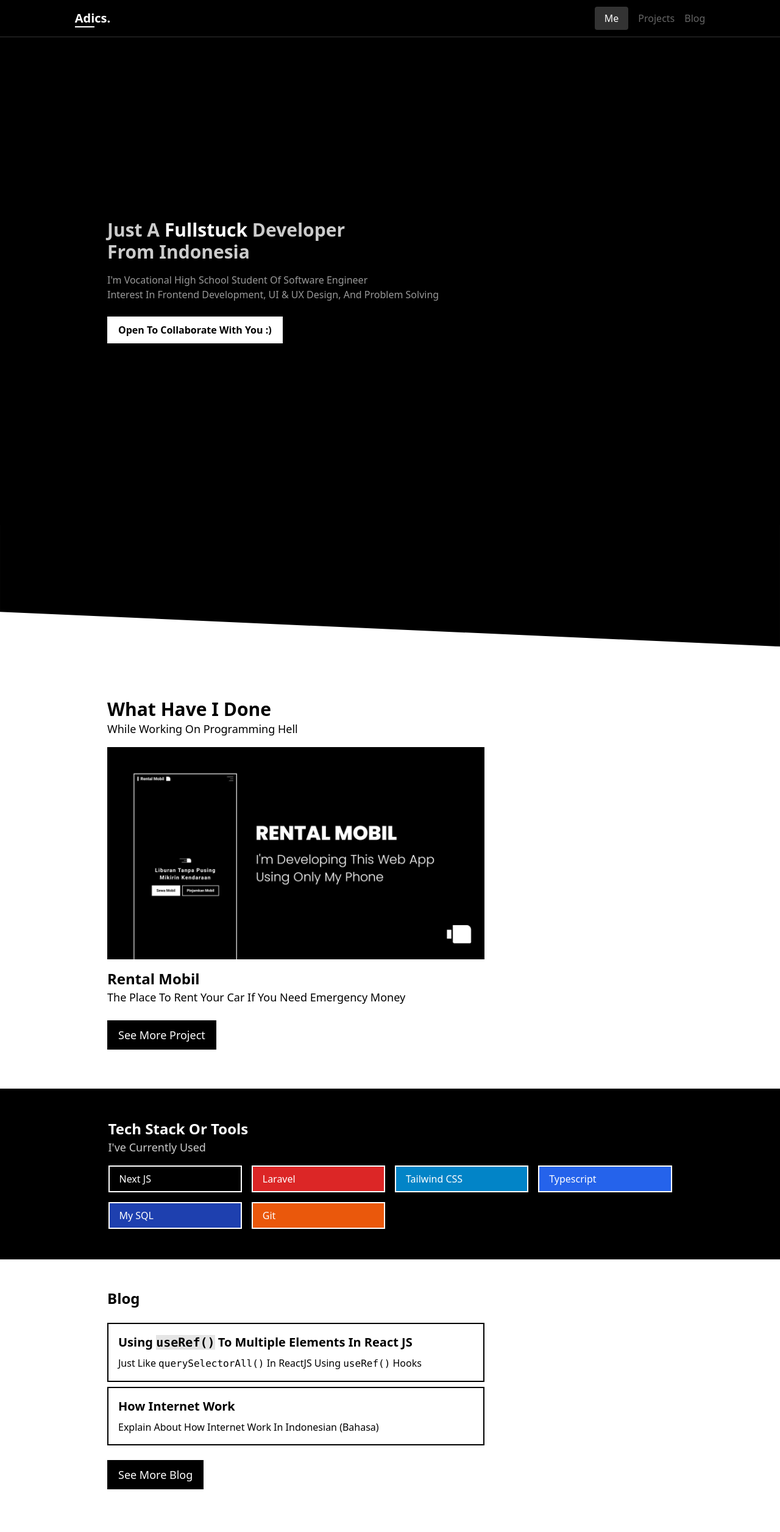
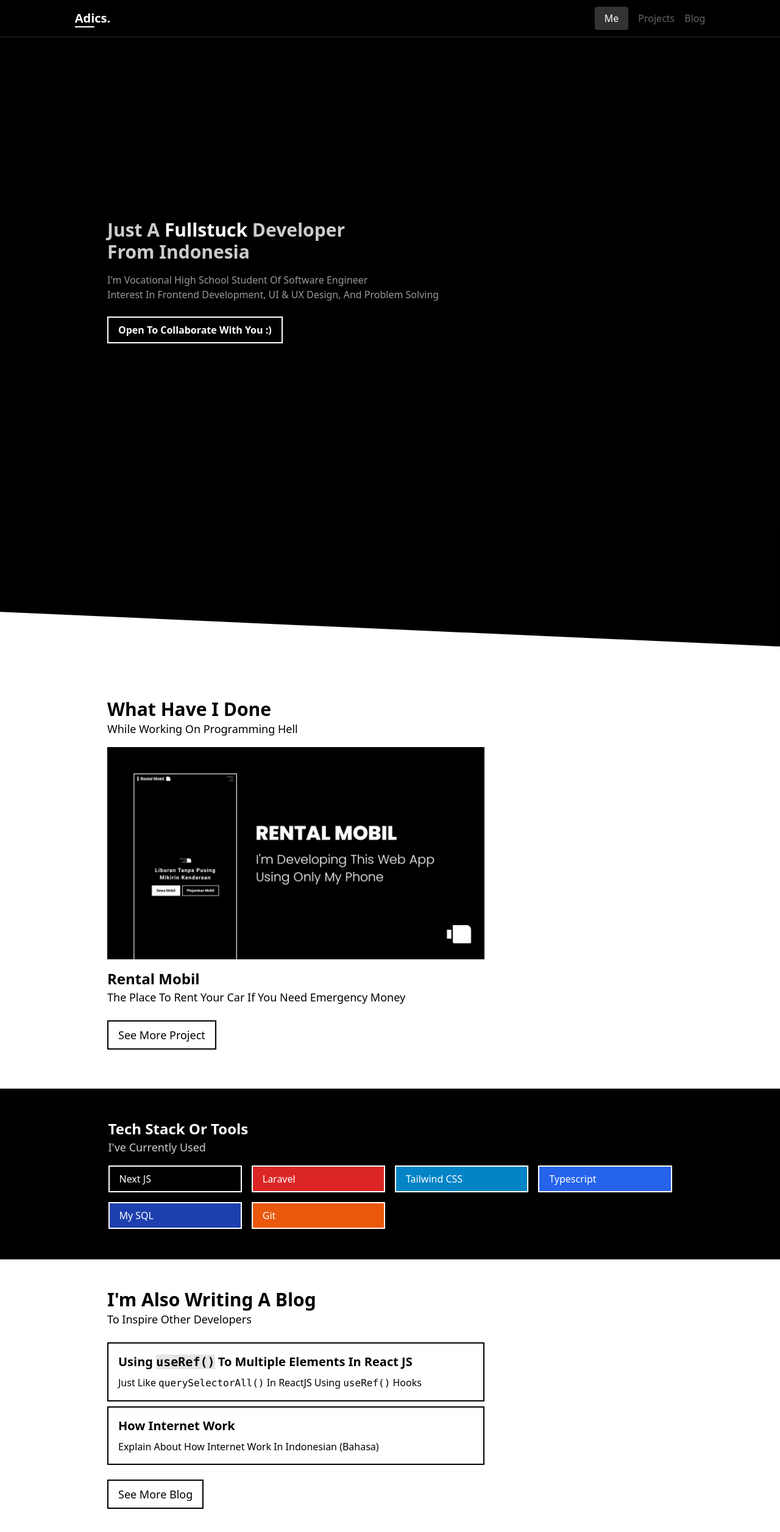
Before and after one commit to AdiCahyaSaputra/personal-website, a Next.js app: page / in a window 1280 px wide. Shown: the top 2512 px of the page at 61% size. Built offline with nearby package versions, Linux system fonts and the light colour scheme.

Commit message:
style: hover animation

```diff
--- a/components/section/BlogSection.tsx
+++ b/components/section/BlogSection.tsx
@@ -19,7 +19,14 @@ const BlogSection: React.FC = () => {
     <section className="py-12 h-screen">
       <Container className={container({ size: "medium" })}>
 
-        <h1 className="text-2xl font-bold selection:bg-black selection:text-white">Blog</h1>
+        <div>
+
+          <h1 className="text-3xl font-bold selection:text-white selection:bg-black">{"I'm Also Writing A Blog"}</h1>
+          <p className="text-lg selection:text-white selection:bg-black">
+            To Inspire Other Developers
+          </p>
+
+        </div>
 
         <div className="mt-6 space-y-2 lg:w-8/12">
 
@@ -36,7 +43,12 @@ const BlogSection: React.FC = () => {
 
         </div>
 
-        <a className="select-none cursor-pointer lg:w-max w-full text-center text-white hover:text-black border-2 border-black hover:bg-transparent py-2 px-4 active:scale-95 mt-6 inline-block text-lg font-medium bg-black">See More Blog</a>
+        <div className="mt-6 relative lg:w-max group overflow-hidden">
+          <a className="select-none cursor-pointer transition-all duration-500 lg:w-max w-full text-center text-black group-hover:text-white border-2 border-black py-2 px-4 active:scale-95 inline-block text-lg font-medium bg-transparent relative z-10">
+            See More Blog
+          </a>
+          <div className="duration-500 absolute left-0 top-0 w-full h-full bg-black translate-x-full group-hover:translate-x-0 transition-all z-0"/>
+        </div>
 
       </Container>
     </section>
--- a/components/section/HeroSection.tsx
+++ b/components/section/HeroSection.tsx
@@ -17,11 +17,14 @@ const HeroSection: React.FC<Props> = ({ startAnimate }) => {
           <p>{"I'm Vocational High School Student Of Software Engineer"}</p>
           <p>{"Interest In Frontend Development, UI & UX Design, And Problem Solving"}</p>
         </div>
-        <a href="#contact" className="py-2 px-4 bg-white w-max text-black mt-6 font-bold
-              hover:bg-transparent hover:text-white border-2 border-white select-none inline-block
-              active:scale-95">
-          Open To Collaborate With You {':)'}
-        </a>
+        <div className="relative mt-6 w-max group overflow-hidden">
+          <a href="#contact" className="py-2 px-4 bg-transparent w-max text-white font-bold
+            border-2 border-white select-none inline-block group-hover:text-black
+            active:scale-95 relative z-10 transition-all duration-500">
+            Open To Collaborate With You {':)'}
+          </a>
+          <div className="z-0 absolute py-2 px-4 left-0 top-0 w-full h-full bg-white -translate-x-full group-hover:translate-x-0 transition-all duration-500"/>
+        </div>
 
       </Container>
     </section >
--- a/components/section/ProjectSection.tsx
+++ b/components/section/ProjectSection.tsx
@@ -41,7 +41,12 @@ const ProjectSection: React.FC = () => {
 
         </figure>
 
-        <a className="select-none cursor-pointer lg:w-max w-full text-center text-white hover:text-black border-2 border-black hover:bg-transparent py-2 px-4 active:scale-95 mt-6 inline-block text-lg font-medium bg-black">See More Project</a>
+        <div className="mt-6 relative lg:w-max group overflow-hidden">
+          <a className="select-none cursor-pointer transition-all duration-500 lg:w-max w-full text-center text-black group-hover:text-white border-2 border-black py-2 px-4 active:scale-95 inline-block text-lg font-medium bg-transparent relative z-10">
+            See More Project
+          </a>
+          <div className="duration-500 absolute left-0 top-0 w-full h-full bg-black translate-y-full group-hover:translate-y-0 transition-all z-0"/>
+        </div>
 
       </Container>
 
--- /dev/null
+++ b/pages/test.tsx
@@ -0,0 +1,19 @@
+import React from 'react'
+
+const Test = () => {
+  return (
+    <div className="flex justify-center items-center bg-black h-screen">
+      <div className="relative group overflow-hidden">
+        <button className="
+          py-2 px-4 bg-transparent border-2 border-white text-white
+          group-hover:text-black z-10 relative
+          ">
+          Hey There
+        </button>
+        <div className="z-0 transition-all -translate-x-full group-hover:translate-x-0 absolute top-0 left-0 w-full h-full bg-white"/>
+      </div>
+    </div>
+  )
+}
+
+export default Test
```
